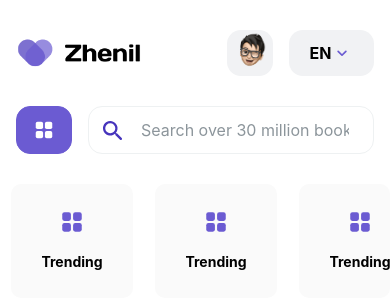
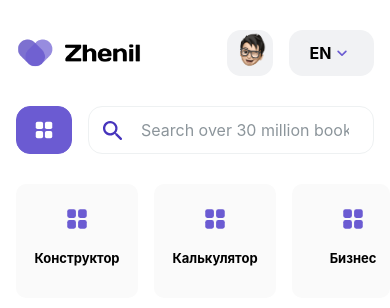
Before and after one commit to DreamerView/zhenil-next, a Next.js app: page / in a window 390 px wide. Shown: the top 308 px of the page. Built offline with nearby package versions, Linux system fonts and the light colour scheme.

Commit message:
navbar changed

```diff
--- a/pages/index.js
+++ b/pages/index.js
@@ -16,7 +16,7 @@ const Home = () => {
             <a>
               <div className={styles.main__menu_nav_block}>
                 <Image width={26} height={26} src="/img/test.svg"/>
-                <span className={styles.nav_header}>Trending</span>
+                <span className={styles.nav_header}>Конструктор</span>
               </div>
             </a>
           </Link>
@@ -24,7 +24,7 @@ const Home = () => {
             <a>
               <div className={styles.main__menu_nav_block}>
                 <Image width={26} height={26} src="/img/test.svg"/>
-                <span className={styles.nav_header}>Trending</span>
+                <span className={styles.nav_header}>Калькулятор</span>
               </div>
             </a>
           </Link>
@@ -32,7 +32,7 @@ const Home = () => {
             <a>
               <div className={styles.main__menu_nav_block}>
                 <Image width={26} height={26} src="/img/test.svg"/>
-                <span className={styles.nav_header}>Trending</span>
+                <span className={styles.nav_header}>Бизнес</span>
               </div>
             </a>
           </Link>
@@ -40,7 +40,7 @@ const Home = () => {
             <a>
               <div className={styles.main__menu_nav_block}>
                 <Image width={26} height={26} src="/img/test.svg"/>
-                <span className={styles.nav_header}>Trending</span>
+                <span className={styles.nav_header}>Образование</span>
               </div>
             </a>
           </Link>
@@ -48,7 +48,7 @@ const Home = () => {
             <a>
               <div className={styles.main__menu_nav_block}>
                 <Image width={26} height={26} src="/img/test.svg"/>
-                <span className={styles.nav_header}>Trending</span>
+                <span className={styles.nav_header}>Дизайн</span>
               </div>
             </a>
           </Link>
--- a/styles/index_main.module.css
+++ b/styles/index_main.module.css
@@ -3,6 +3,10 @@
         background-color: var(--nav_block);
         margin:0 11px;
         height: 158px;
+        width:calc(100%-22px);
+        border-radius: 10px;
+        overflow-x: auto;
+        overflow-y: hidden;
     }
     div.main__menu_nav_blocks {
         display: flex;
@@ -10,6 +14,15 @@
     }
     div.main__menu_nav_block {
         background-color: var(--background-color);
+        width:122px;
+        height:114px;
+        border-radius: 10px;
+        margin: 0 11px;
+        cursor: pointer;
+        display: flex;
+        flex-direction: column;
+        align-items: center;
+        justify-content: center;
     }
 }
 
@@ -18,6 +31,10 @@
         background-color: var(--nav_block);
         margin:0 11px;
         height: 158px;
+        width:calc(100%-22px);
+        border-radius: 10px;
+        overflow-x: auto;
+        overflow-y: hidden;
     }
     div.main__menu_nav_blocks {
         display: flex;
@@ -25,6 +42,15 @@
     }
     div.main__menu_nav_block {
         background-color: var(--background-color);
+        width:122px;
+        height:114px;
+        border-radius: 10px;
+        margin: 0 11px;
+        cursor: pointer;
+        display: flex;
+        flex-direction: column;
+        align-items: center;
+        justify-content: center;
     }
 }
 
@@ -33,6 +59,10 @@
         background-color: var(--nav_block);
         margin:0 11px;
         height:158px;
+        width:calc(100%-22px);
+        border-radius: 10px;
+        overflow-x: auto;
+        overflow-y: hidden;
     }
     div.main__menu_nav_blocks {
         display: flex;
@@ -40,40 +70,46 @@
     }
     div.main__menu_nav_block {
         background-color: var(--background-color);
+        width:122px;
+        height:114px;
+        border-radius: 10px;
+        margin: 0 11px;
+        cursor: pointer;
+        display: flex;
+        flex-direction: column;
+        align-items: center;
+        justify-content: center;
     }
 }
 @media (min-width:1px) and (max-width:600px) {
     div.main__menu_nav {
         background-color: transparent;
+        width:calc(100%-22px);
+        border-radius: 10px;
+        overflow-x: auto;
+        overflow-y: hidden;
     }
     div.main__menu_nav_blocks {
         display: flex;
-        /* margin:22px 11px 0 11px; */
+        margin:0 8px;
     }
     div.main__menu_nav_block {
         background-color: var(--nav_block);
+        width:122px;
+        height:92px;
+        border-radius: 10px;
+        margin: 0 8px;
+        cursor: pointer;
+        display: flex;
+        flex-direction: column;
+        align-items: center;
+        padding-top:22px;
+        /* justify-content: center; */
     }
-}
-div.main__menu_nav {
-    width:calc(100%-22px);
-    border-radius: 10px;
-    overflow-x: auto;
-    overflow-y: hidden;
-}
-div.main__menu_nav_block {
-    width:122px;
-    height:114px;
-    border-radius: 10px;
-    margin: 0 11px;
-    cursor: pointer;
-    display: flex;
-    flex-direction: column;
-    align-items: center;
-    justify-content: center;
 }
 span.nav_header {
     margin-top:14px;
     font-weight: bold;
-    font-size: 14px;
+    font-size: 13px;
     text-align: center;
 }
```
